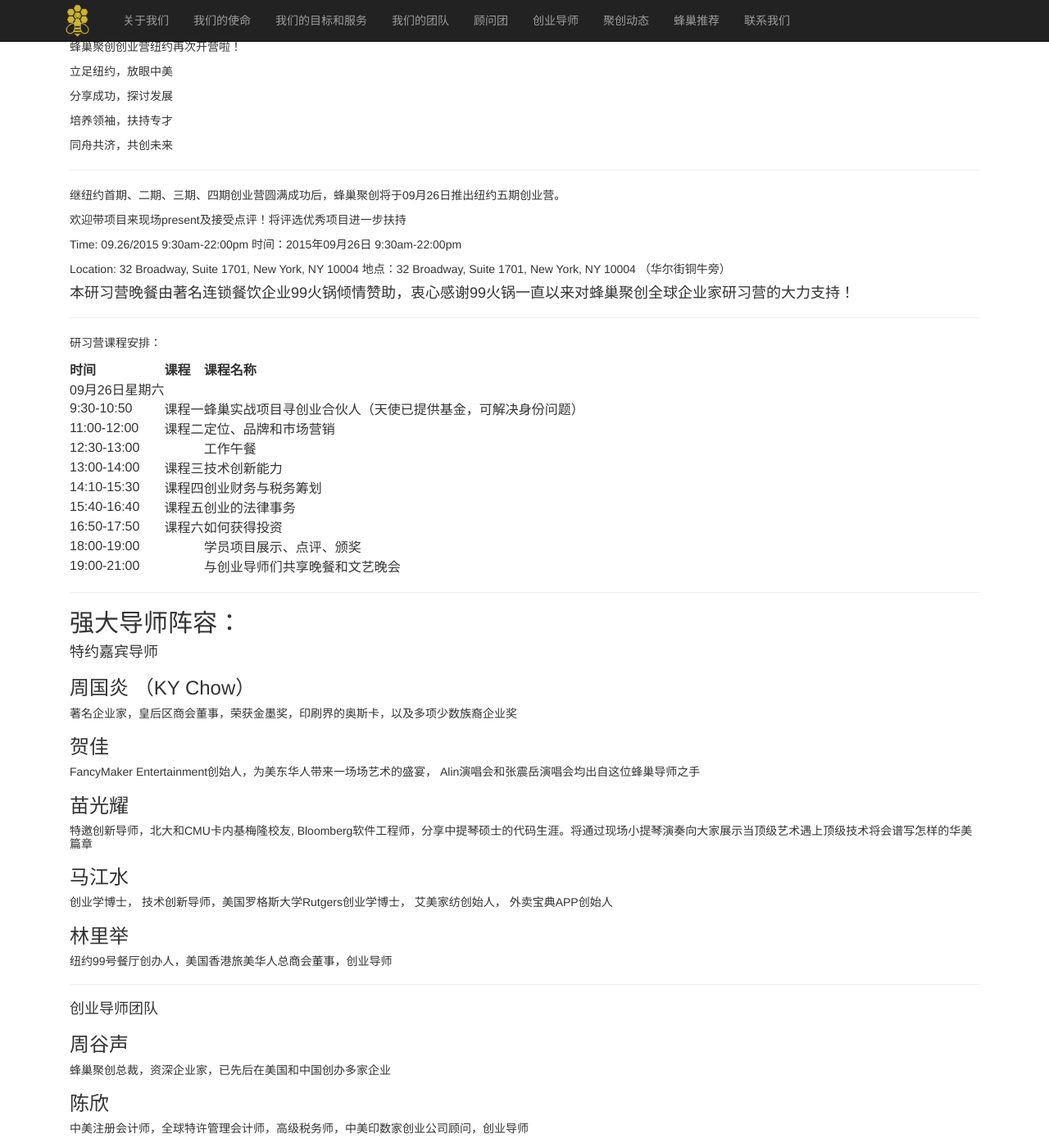
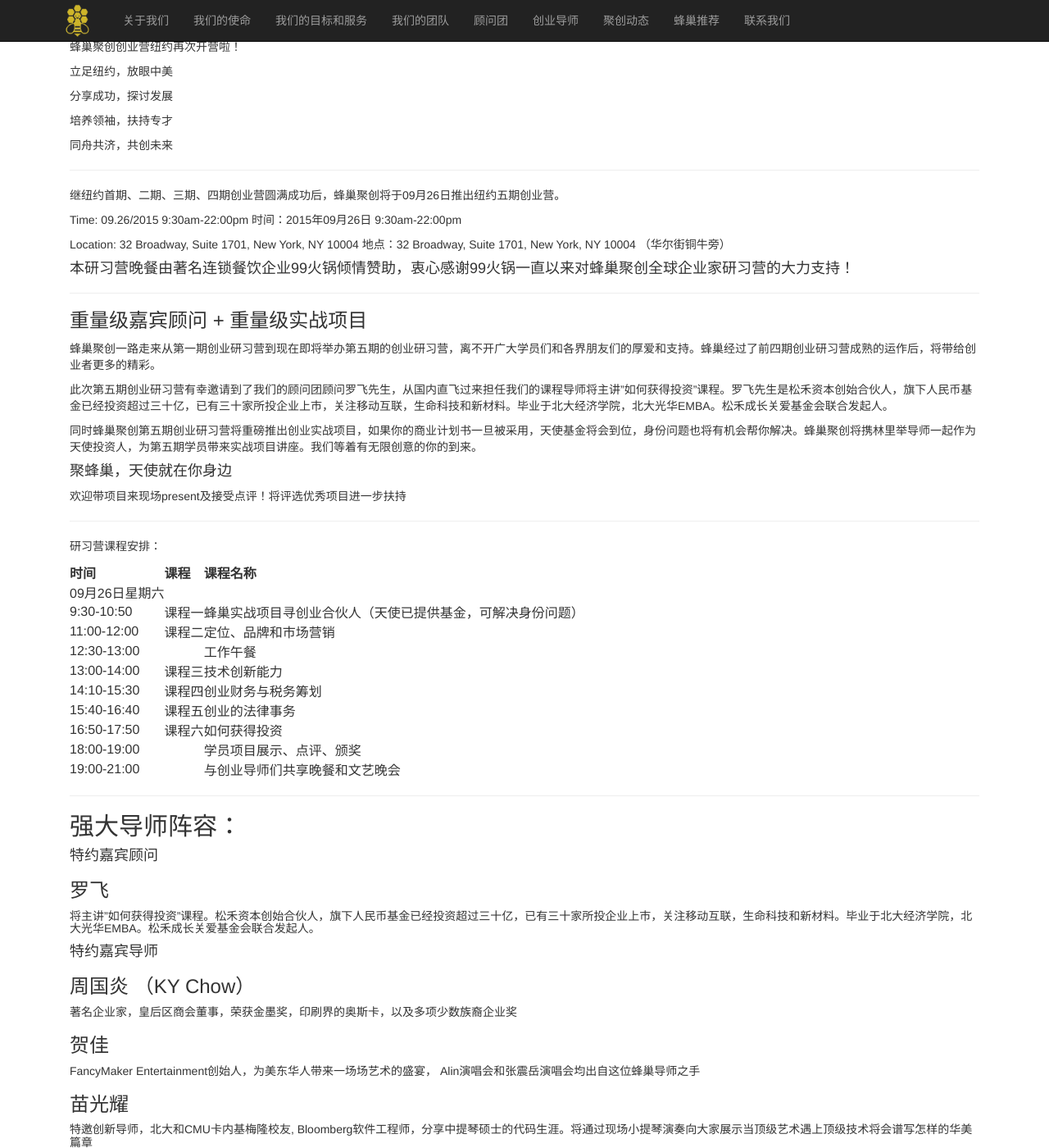
Before and after one commit to ibinc/ibinc.github.io, a Jekyll site: the page built from events_cn.md, in a window 1280 px wide and 1400 px high, scrolled down 341 px. Shown: the whole window at 82% size. Built offline with Jekyll 4.4.1, drawn with Linux system fonts in a browser that asks for light colours; Markdown is read by kramdown in place of the engine named in the settings.

Commit message:
Update events_cn.md

```diff
--- a/events_cn.md
+++ b/events_cn.md
@@ -44,6 +42,17 @@
 
 ####本研习营晚餐由著名连锁餐饮企业99火锅倾情赞助，衷心感谢99火锅一直以来对蜂巢聚创全球企业家研习营的大力支持！
 
+
+--------------------------------------------------------------------------------
+###重量级嘉宾顾问 + 重量级实战项目
+蜂巢聚创一路走来从第一期创业研习营到现在即将举办第五期的创业研习营，离不开广大学员们和各界朋友们的厚爱和支持。蜂巢经过了前四期创业研习营成熟的运作后，将带给创业者更多的精彩。
+
+此次第五期创业研习营有幸邀请到了我们的顾问团顾问罗飞先生，从国内直飞过来担任我们的课程导师将主讲"如何获得投资"课程。罗飞先生是松禾资本创始合伙人，旗下人民币基金已经投资超过三十亿，已有三十家所投企业上市，关注移动互联，生命科技和新材料。毕业于北大经济学院，北大光华EMBA。松禾成长关爱基金会联合发起人。
+
+同时蜂巢聚创第五期创业研习营将重磅推出创业实战项目，如果你的商业计划书一旦被采用，天使基金将会到位，身份问题也将有机会帮你解决。蜂巢聚创将携林里举导师一起作为天使投资人，为第五期学员带来实战项目讲座。我们等着有无限创意的你的到来。
+
+####聚蜂巢，天使就在你身边
+欢迎带项目来现场present及接受点评！将评选优秀项目进一步扶持
 
 --------------------------------------------------------------------------------
 
@@ -67,6 +76,10 @@
 --------------------------------------------------------------------------------
 
 ##强大导师阵容：
+
+####特约嘉宾顾问
+###罗飞
+#####将主讲"如何获得投资"课程。松禾资本创始合伙人，旗下人民币基金已经投资超过三十亿，已有三十家所投企业上市，关注移动互联，生命科技和新材料。毕业于北大经济学院，北大光华EMBA。松禾成长关爱基金会联合发起人。
 
 ####特约嘉宾导师
 
```
Also changed, not shown: other parts of events_cn.md (+0 -2 lines).
